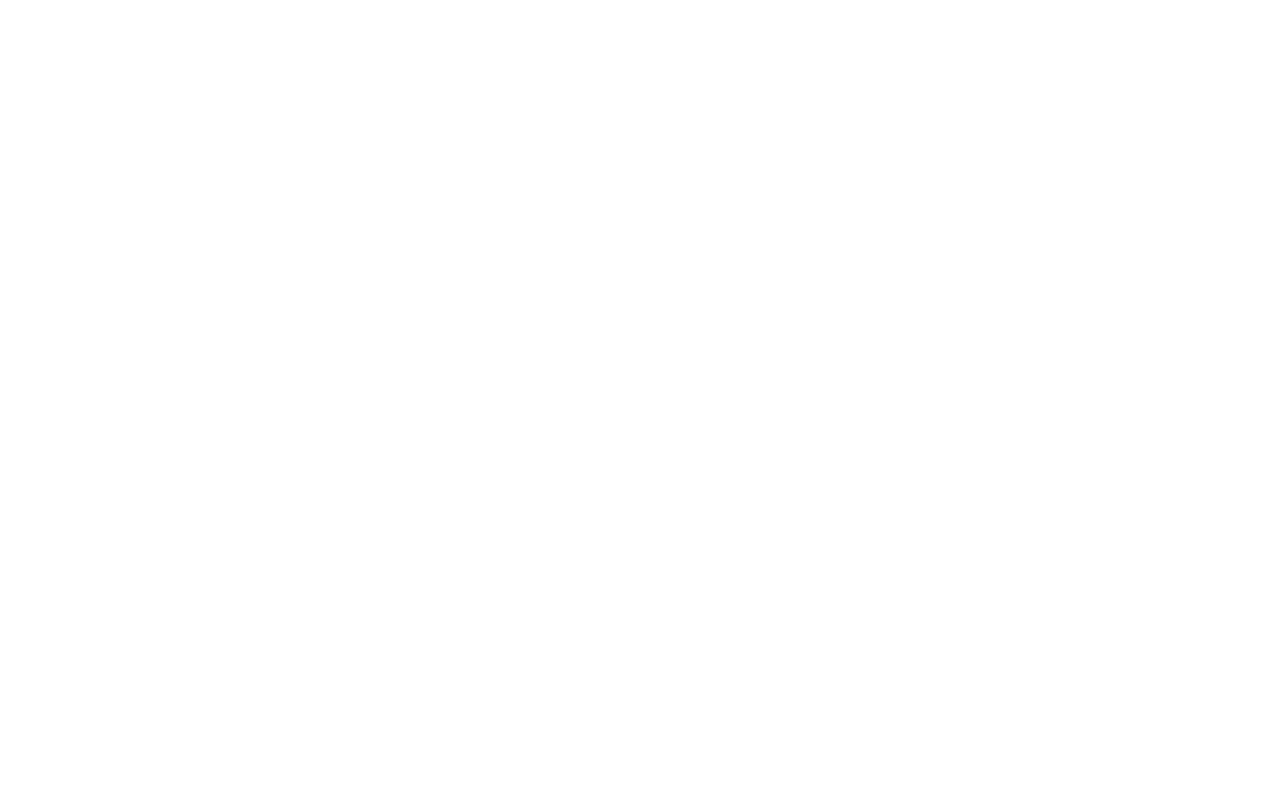
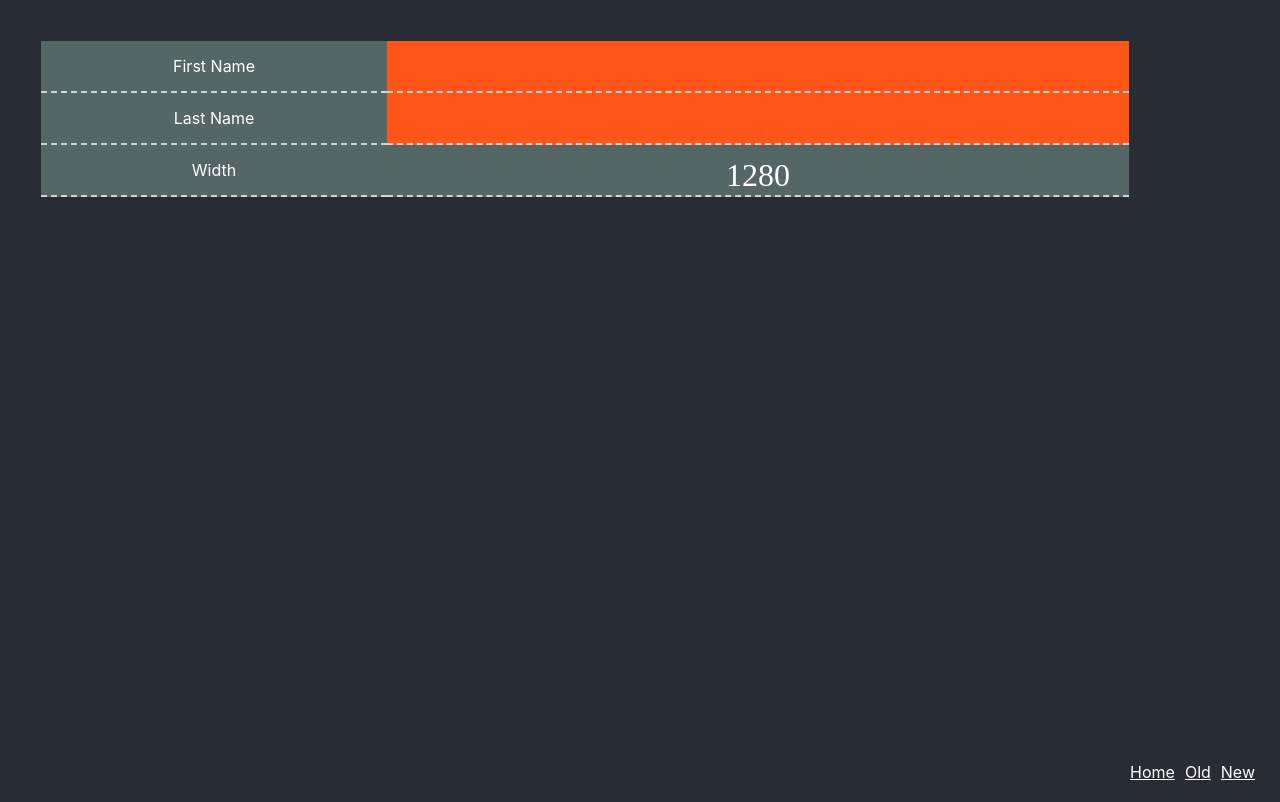
Before and after one commit to Jinni73/react-hook-example, a React (Create React App) app: page /old in a window 1280 px wide. Built offline with nearby package versions, Linux system fonts and the light colour scheme.

Commit message:
examples for hooks and custom hooks

```diff
--- a/package.json
+++ b/package.json
@@ -6,7 +6,8 @@
     "react": "^16.7.0-alpha.0",
     "react-dom": "^16.7.0-alpha.0",
     "react-router-dom": "^4.3.1",
-    "react-scripts": "2.1.1"
+    "react-scripts": "2.1.1",
+    "styled-components": "^4.0.3"
   },
   "scripts": {
     "start": "react-scripts start",
--- a/src/App.js
+++ b/src/App.js
@@ -1,13 +1,24 @@
 import React, { Component } from 'react';
-import { BrowserRouter as Router, Route, Link } from 'react-router-dom';
+import { BrowserRouter as Router, Route } from 'react-router-dom';
+import Layout from './components/Layout';
 import Home from './components/Home';
-import './App.css';
-
+import OldList from './components/OldList';
+import NewList from './components/NewList';
+import { ThemeContext } from './context';
+import './App.css'
 class App extends Component {
   render() {
     return (
       <Router>
-        <Route path='/' exact component={Home} />
+        <Layout>
+          <Route path='/' exact component={Home} />
+          <ThemeContext.Provider value="#FF5519">
+            <Route path='/old' component={OldList} />
+          </ThemeContext.Provider>
+          <ThemeContext.Provider value="#346BC8">
+            <Route path='/new' component={NewList} />
+          </ThemeContext.Provider>
+        </Layout>
       </Router>
     );
   }
--- /dev/null
+++ b/src/Master.css
@@ -0,0 +1,3 @@
+body {
+  background-color: #282c34;
+}
--- a/src/components/Home/index.js
+++ b/src/components/Home/index.js
@@ -1,5 +1,23 @@
 import React from 'react';
+import logo from '../../logo.svg';
 
-const Home = () => <div>Home</div>
+const Home = () => (
+  <div className="App">
+    <header className="App-header">
+      <img src={logo} className="App-logo" alt="logo" />
+      <p>
+        Edit <code>src/App.js</code> and save to reload.
+      </p>
+      <a
+        className="App-link"
+        href="https://reactjs.org"
+        target="_blank"
+        rel="noopener noreferrer"
+      >
+        Learn React
+      </a>
+    </header>
+  </div>
+);
 
 export default Home;
--- /dev/null
+++ b/src/components/Layout/index.js
@@ -0,0 +1,23 @@
+import React from 'react';
+import styled from 'styled-components';
+import Nav from '../Nav';
+
+const LayoutWrapper = styled.div`
+  background-color: #282c34;
+  height: 100vh;
+  padding: 1px;
+  position: relative;
+  color: white;
+  a {
+    color: white;
+  }
+`;
+
+const Layout = ({ children }) => (
+  <LayoutWrapper>
+    <Nav />
+    {children}
+  </LayoutWrapper>
+);
+
+export default Layout;
--- /dev/null
+++ b/src/components/ListWrapper/index.js
@@ -0,0 +1,20 @@
+import React from 'react';
+import styled from 'styled-components';
+
+const ListWrapper = styled.div`
+  input {
+    background-color: ${props => props.theme}
+  }
+  margin: 5vh;
+  width: 85vw;
+  padding: 0;
+  background-color: #556666;
+`
+
+const List = ({ children, theme }) => (
+  <ListWrapper theme={theme}>
+    {children}
+  </ListWrapper>
+);
+
+export default List;
--- /dev/null
+++ b/src/components/Nav/index.js
@@ -0,0 +1,22 @@
+import React from 'react';
+import styled from 'styled-components';
+import { Link } from 'react-router-dom';
+
+const NavWrapper = styled.nav`
+  position: absolute;
+  right: 20px;
+  bottom: 20px;
+  a {
+    margin: 5px
+  }
+`;
+
+const Nav = () => (
+  <NavWrapper>
+    <Link to="/">Home</Link>
+    <Link to="/old">Old</Link>
+    <Link to="/new">New</Link>
+  </NavWrapper>
+);
+
+export default Nav;
--- /dev/null
+++ b/src/components/NewList/index.js
@@ -0,0 +1,56 @@
+import React, { useState, useContext, useEffect } from 'react';
+import ListWrapper from '../ListWrapper';
+import { ThemeContext } from '../../context';
+import Row from '../Row';
+
+export default function NewList() {
+  const firstName = useFormInput('Mary');
+  const lastName = useFormInput('Poppins');
+  const theme = useContext(ThemeContext);
+  const width = useWindowWith();
+  useDocTitle(`${firstName.value} ${lastName.value}`)
+
+  return (
+    <ListWrapper theme={theme}>
+      <Row label="First Name">
+        <input {...firstName} />
+      </Row>
+      <Row label="Last Name">
+        <input {...lastName} />
+      </Row>
+      <Row label="Width">
+        <div className="display">{width}</div>
+      </Row>
+    </ListWrapper>
+  );
+}
+
+function useFormInput(initVal) {
+  const [value, setValue] = useState(initVal);
+  function handleChange(e) {
+    setValue(e.target.value);
+  }
+  return {
+    value,
+    onChange: handleChange,
+  }
+}
+
+function useDocTitle(title) {
+  useEffect(() => {
+    document.title = title;
+  });
+}
+
+function useWindowWith() {
+  const [width, setWidth] = useState(window.innerWidth);
+  useEffect(() => {
+    const handleResize = () => setWidth(window.innerWidth);
+    window.addEventListener('resize', handleResize);
+    // return a function to unsub
+    return () => {
+      window.removeEventListener('resize', handleResize);
+    }
+  });
+  return width;
+}
--- /dev/null
+++ b/src/components/OldList/index.js
@@ -0,0 +1,61 @@
+import React from 'react';
+import ListWrapper from '../ListWrapper';
+import { ThemeContext } from '../../context';
+import Row from '../Row';
+
+export default class OldList extends React.Component {
+  state = { firstname:'', lastname: '', width: window.innerWidth };
+
+  handleFirstNameChange = (e) => {
+    this.setState({ firstname: e.target.value })
+  }
+
+  handleLastNameChange = (e) => {
+    this.setState({ lastname: e.target.value })
+  }
+
+  handleResize = () => {
+    this.setState({ width: window.innerWidth })
+  }
+
+  componentDidMount(){
+    document.title = `${this.state.firstname} ${this.state.lastname}`;
+    window.addEventListener('resize', this.handleResize);
+  }
+
+  componentDidUpdate() {
+    document.title = `${this.state.firstname} ${this.state.lastname}`;
+  }
+
+  componentWillUnmount() {
+    window.removeEventListener('resize', this.handleResize);
+  }
+
+  render() {
+    return (
+      <ThemeContext.Consumer>
+        {(theme) => (
+          <ListWrapper theme={theme}>
+            <Row label="First Name">
+              <input
+                value={this.state.firstname}
+                onChange={this.handleFirstNameChange}
+              />
+            </Row>
+            <Row label="Last Name">
+              <input
+                value={this.state.lastname}
+                onChange={this.handleLastNameChange}
+              />
+            </Row>
+            <Row label="Width">
+              <div className="display">
+                {this.state.width}
+              </div>
+            </Row>
+          </ListWrapper>
+        )}
+      </ThemeContext.Consumer>
+    )
+  }
+}
--- /dev/null
+++ b/src/components/Row/index.js
@@ -0,0 +1,39 @@
+import React from 'react';
+import styled from 'styled-components';
+
+const RowWrapper = styled.div`
+  display: flex;
+  flex-direction: row;
+  justify-content: center;
+  text-align: center;
+  .label {
+    flex: 1;
+    box-sizing: border-box;
+    padding-top: 15px;
+    border-bottom: 2px dashed lightgrey;
+  }
+  input, .display {
+    flex: 2;
+    border: 0;
+    width: 100%;
+    height: 25px;
+    line-height: 10px;
+    font-size: 2rem;
+    border-bottom: 2px dashed lightgrey;
+    padding: 25px;
+    text-align: center;
+    box-sizing: border-box;
+    color: white;
+    font-family: "Input Mono";
+    outline: none;
+  }
+`;
+
+const Row = ({ children, label }) => (
+  <RowWrapper>
+    <div className="label">{label}</div>
+    {children}
+  </RowWrapper>
+);
+
+export default Row;
--- /dev/null
+++ b/src/context.js
@@ -0,0 +1,4 @@
+import React from 'react';
+
+export const ThemeContext = React.createContext('#FF5519');
+export const LocaleContext = React.createContext('uk');
```
Also changed, not shown: 2 other files (tests, documents, lock files or other folders).
